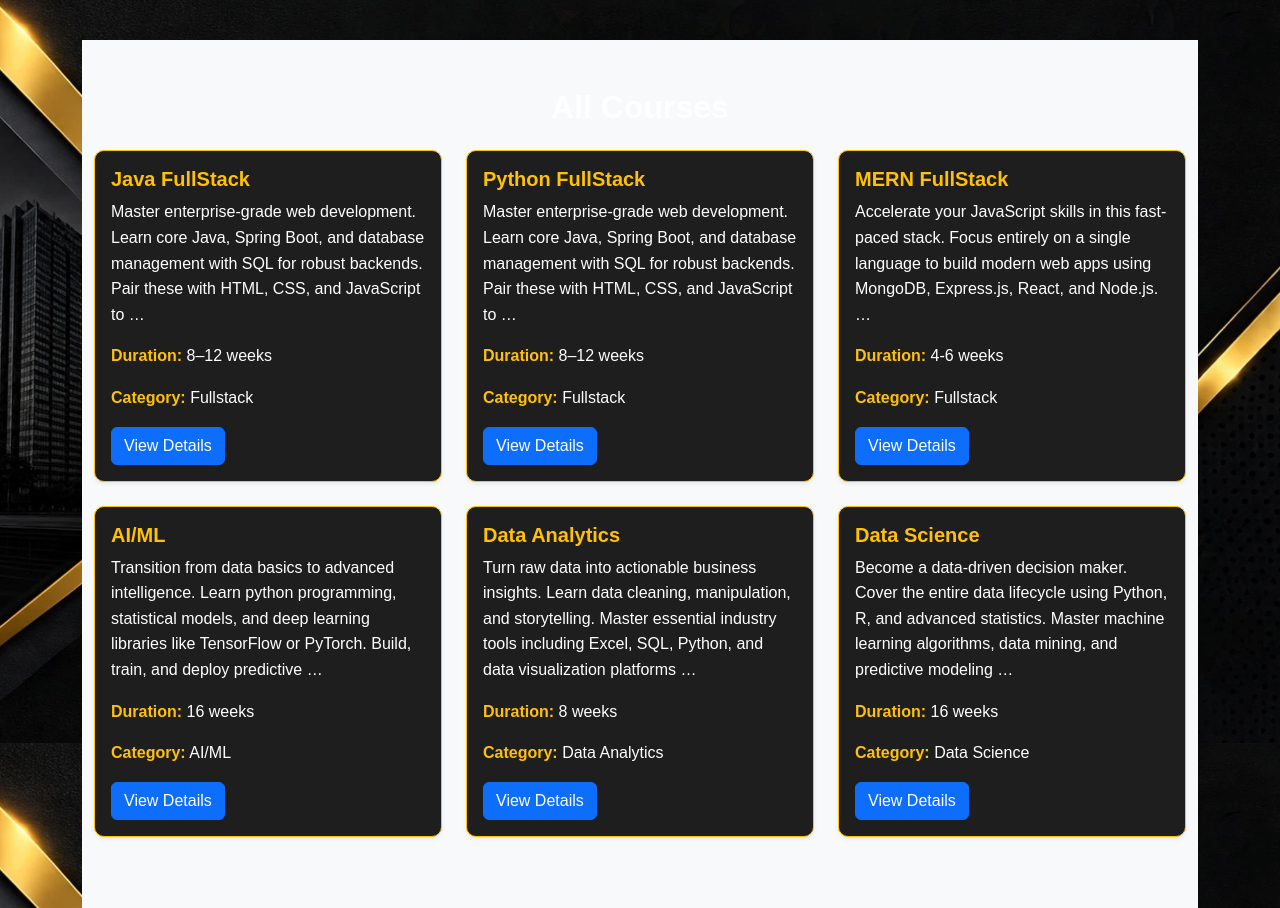
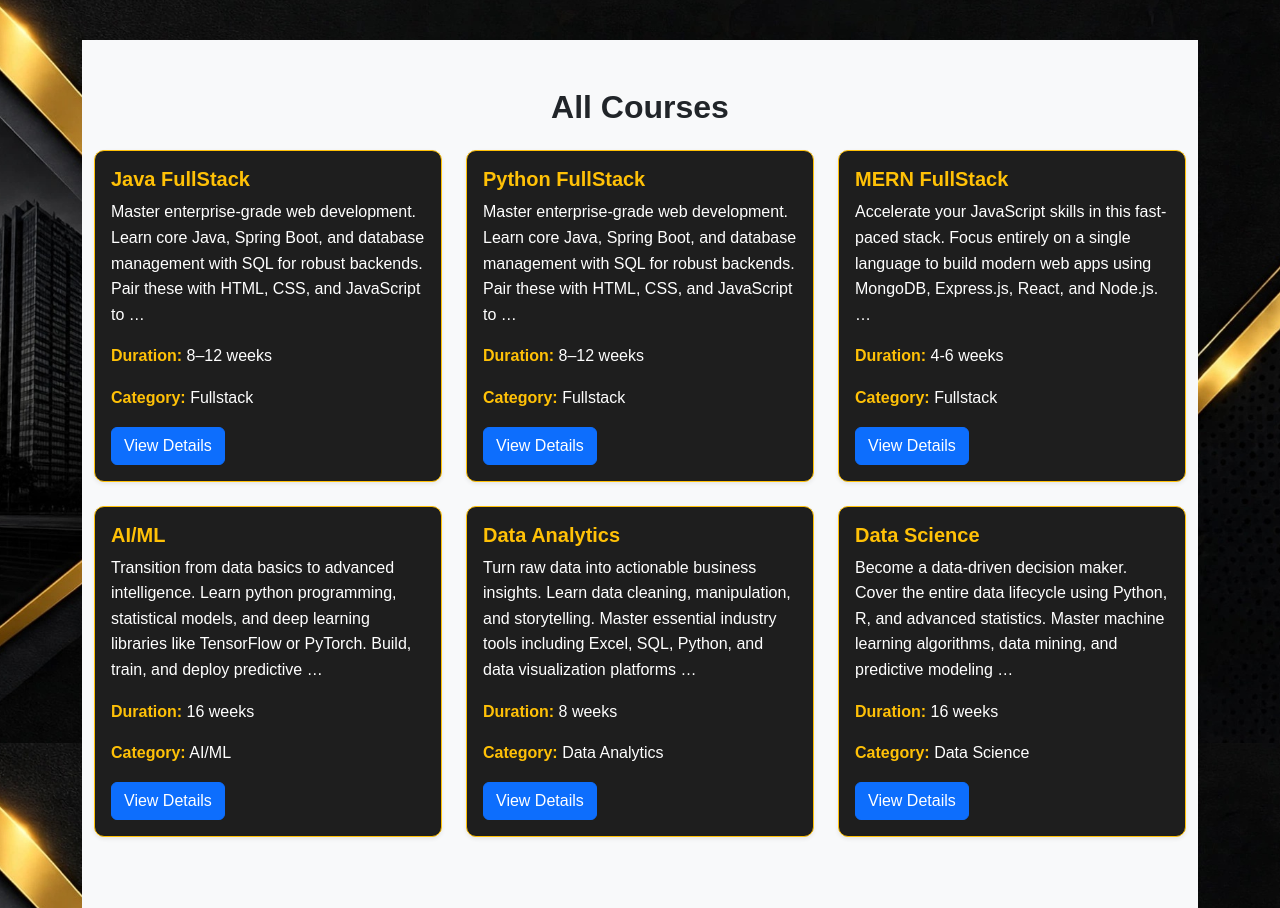
Before and after one commit to Navya-379/learner-portal, a Django app: page /courses/ in a window 1280 px wide. Shown: the part 57-965 px from the top of the page. Run offline with Django 5.2, Linux system fonts and the light colour scheme; data comes from the database, SQL or seed files in the repository.

Commit message:
Update courses.html

```diff
--- a/core/templates/courses.html
+++ b/core/templates/courses.html
@@ -5,7 +5,8 @@
 {% block content %}
 <section class="py-5 bg-light">
   <div class="container">
-    <h2 class="fw-bold text-center mb-4">All Courses</h2>
+    <h2 class="fw-bold text-center mb-4 text-dark">All Courses</h2>
+
 
     <div class="row">
   {% for course in courses %}
```
